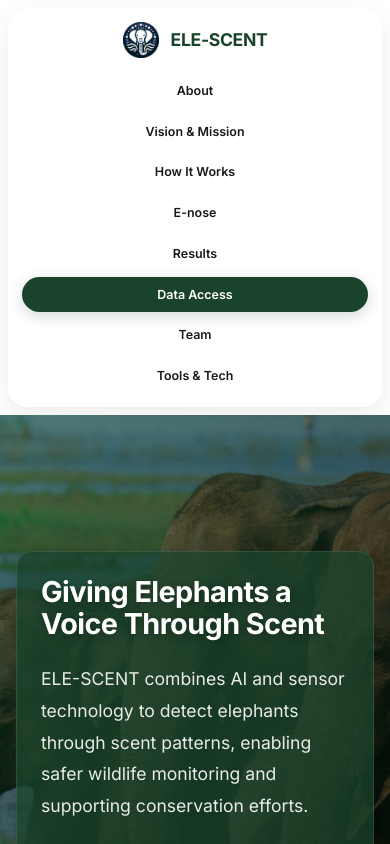
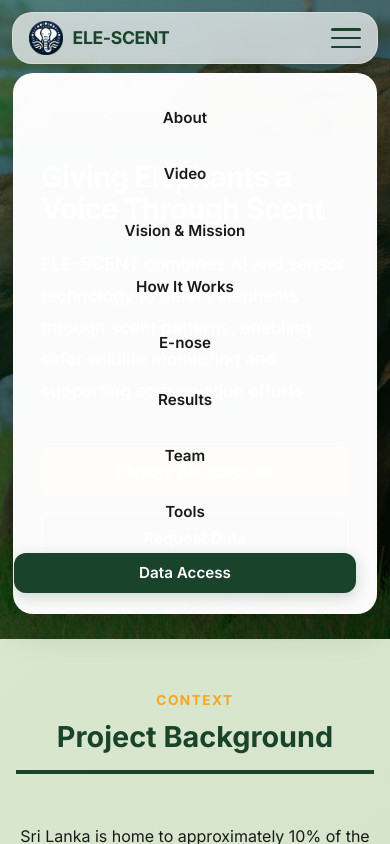
Before and after one commit to Akila618/ele_scent_landing_page, a React (Vite) app: page / in a window 390 px wide. Shown: the top 844 px of the page. Built offline with nearby package versions, Linux system fonts and the light colour scheme.

Commit message:
added video

```diff
--- a/src/App.jsx
+++ b/src/App.jsx
@@ -16,6 +16,9 @@ import Footer from './components/Footer'
 import 'bootstrap/dist/css/bootstrap.min.css';
 
 
+import SystemVideoSection from './components/SystemVideoSection'
+import BackToTop from './components/BackToTop'
+
 function App() {
   return (
     <div className="app">
@@ -24,6 +27,7 @@ function App() {
       <ProjectContext />
       <VisionMission />
       <AboutProject />
+      <SystemVideoSection />
       <Features />
       <ENoseSection />
       <ConfidentialResultsSection />
@@ -32,6 +36,7 @@ function App() {
       <ToolsTech />
       <ContactUs />
       <Footer />
+      <BackToTop />
     </div>
   )
 }
--- /dev/null
+++ b/src/components/BackToTop.css
@@ -0,0 +1,56 @@
+.back-to-top {
+  position: fixed;
+  bottom: 2rem;
+  right: 2rem;
+  width: 48px;
+  height: 48px;
+  border-radius: 50%;
+  background-color: var(--primary-color);
+  color: #ffffff;
+  border: 1px solid rgba(255, 255, 255, 0.2);
+  display: flex;
+  align-items: center;
+  justify-content: center;
+  cursor: pointer;
+  z-index: 999;
+  box-shadow: 0 8px 24px rgba(26, 67, 43, 0.3);
+  opacity: 0;
+  visibility: hidden;
+  transform: translateY(20px) scale(0.9);
+  transition: all 0.3s cubic-bezier(0.4, 0, 0.2, 1);
+}
+
+.back-to-top.visible {
+  opacity: 1;
+  visibility: visible;
+  transform: translateY(0) scale(1);
+}
+
+.back-to-top:hover {
+  background-color: var(--secondary-color);
+  color: #ffffff;
+  transform: translateY(-4px) scale(1.05);
+  box-shadow: 0 12px 28px rgba(245, 166, 35, 0.4);
+}
+
+.back-to-top:active {
+  transform: translateY(-1px) scale(0.98);
+}
+
+@media (max-width: 768px) {
+  .back-to-top {
+    bottom: 1.5rem;
+    right: 1.5rem;
+    width: 42px;
+    height: 42px;
+  }
+}
+
+@media (max-width: 480px) {
+  .back-to-top {
+    bottom: 1.2rem;
+    right: 1.2rem;
+    width: 38px;
+    height: 38px;
+  }
+}
--- /dev/null
+++ b/src/components/BackToTop.jsx
@@ -0,0 +1,48 @@
+import { useState, useEffect } from 'react'
+import './BackToTop.css'
+
+export default function BackToTop() {
+  const [isVisible, setIsVisible] = useState(false)
+
+  useEffect(() => {
+    const toggleVisibility = () => {
+      if (window.scrollY > 400) {
+        setIsVisible(true)
+      } else {
+        setIsVisible(false)
+      }
+    }
+
+    window.addEventListener('scroll', toggleVisibility)
+    return () => window.removeEventListener('scroll', toggleVisibility)
+  }, [])
+
+  const scrollToTop = () => {
+    window.scrollTo({
+      top: 0,
+      behavior: 'smooth'
+    })
+  }
+
+  return (
+    <button
+      className={`back-to-top ${isVisible ? 'visible' : ''}`}
+      onClick={scrollToTop}
+      aria-label="Back to Top"
+      title="Back to Top"
+    >
+      <svg
+        width="20"
+        height="20"
+        viewBox="0 0 24 24"
+        fill="none"
+        stroke="currentColor"
+        strokeWidth="2.5"
+        strokeLinecap="round"
+        strokeLinejoin="round"
+      >
+        <polyline points="18 15 12 9 6 15"></polyline>
+      </svg>
+    </button>
+  )
+}
--- a/src/components/Header.css
+++ b/src/components/Header.css
@@ -4,25 +4,25 @@
   left: 0;
   width: 100%;
   z-index: 1000;
-  padding: 1.5rem;
-  pointer-events: none; /* Let clicks pass through the wrapper */
+  padding: 1.25rem 1.5rem;
+  pointer-events: none;
   transition: all var(--transition-normal);
 }
 
 .header-wrapper.scrolled {
-  padding: 1rem 1.5rem;
+  padding: 0.75rem 1.5rem;
 }
 
 .header {
-  max-width: 1200px;
+  max-width: 1240px;
   margin: 0 auto;
-  pointer-events: auto; /* Re-enable clicks for the header itself */
+  pointer-events: auto;
   background: var(--glass-bg);
   backdrop-filter: blur(16px);
   -webkit-backdrop-filter: blur(16px);
   border: 1px solid var(--glass-border);
   border-radius: 50px;
-  padding: 0.8rem 1.5rem;
+  padding: 0.6rem 1.5rem;
   box-shadow: 0 10px 30px rgba(0, 0, 0, 0.08);
   transition: all var(--transition-normal);
   display: flex;
@@ -32,15 +32,16 @@
 
 .header-wrapper.scrolled .header {
   box-shadow: 0 15px 40px rgba(0, 0, 0, 0.12);
-  background: rgba(255, 255, 255, 0.85);
+  background: rgba(255, 255, 255, 0.92);
 }
 
 .logo {
   display: flex;
   align-items: center;
-  gap: 0.75rem;
+  gap: 0.6rem;
   text-decoration: none;
   transition: transform var(--transition-fast);
+  flex-shrink: 0;
 }
 
 .logo:hover {
@@ -48,21 +49,22 @@
 }
 
 .logo-img {
-  width: 36px;
-  height: 36px;
+  width: 34px;
+  height: 34px;
   object-fit: contain;
 }
 
 .logo-text {
-  font-size: 1.3rem;
+  font-size: 1.25rem;
   font-weight: 800;
   color: var(--primary-color);
   letter-spacing: -0.02em;
+  white-space: nowrap;
 }
 
 .nav {
   display: flex;
-  gap: 1rem;
+  gap: 0.35rem;
   align-items: center;
 }
 
@@ -70,24 +72,25 @@
   text-decoration: none;
   color: var(--text-dark);
   font-weight: 600;
-  font-size: 0.95rem;
-  padding: 0.5rem 1rem;
+  font-size: 0.88rem;
+  padding: 0.45rem 0.85rem;
   border-radius: 30px;
   transition: all var(--transition-fast);
+  white-space: nowrap;
 }
 
 .nav a:not(.nav-cta):hover {
-  background-color: rgba(26, 67, 43, 0.05);
+  background-color: rgba(26, 67, 43, 0.08);
   color: var(--primary-color);
 }
 
 .nav-cta {
   background-color: var(--primary-color);
   color: white !important;
-  padding: 0.6rem 1.5rem;
+  padding: 0.5rem 1.25rem !important;
   border-radius: 30px;
   font-weight: 600;
-  margin-left: 0.5rem;
+  margin-left: 0.35rem;
   transition: all var(--transition-fast) !important;
   box-shadow: 0 4px 15px rgba(26, 67, 43, 0.2);
 }
@@ -98,88 +101,108 @@
   box-shadow: 0 6px 20px rgba(26, 67, 43, 0.3);
 }
 
-@media (max-width: 1024px) {
+.mobile-menu-btn {
+  display: none;
+  flex-direction: column;
+  justify-content: space-between;
+  width: 30px;
+  height: 20px;
+  background: transparent;
+  border: none;
+  cursor: pointer;
+  padding: 0;
+  z-index: 1001;
+}
+
+.mobile-menu-btn span {
+  width: 100%;
+  height: 2.5px;
+  background-color: var(--primary-color);
+  border-radius: 2px;
+  transition: all 0.3s ease;
+}
+
+.mobile-menu-btn.open span:nth-child(1) {
+  transform: translateY(8.5px) rotate(45deg);
+}
+
+.mobile-menu-btn.open span:nth-child(2) {
+  opacity: 0;
+}
+
+.mobile-menu-btn.open span:nth-child(3) {
+  transform: translateY(-8.5px) rotate(-45deg);
+}
+
+/* Responsive Breakpoints */
+
+@media (max-width: 1100px) {
+  .nav a {
+    font-size: 0.82rem;
+    padding: 0.4rem 0.65rem;
+  }
+}
+
+@media (max-width: 960px) {
+  .header-wrapper {
+    padding: 1rem;
+  }
+
   .header {
-    gap: 1rem;
+    border-radius: 24px;
+  }
+
+  .mobile-menu-btn {
+    display: flex;
   }
 
   .nav {
-    flex-wrap: wrap;
-    justify-content: center;
+    position: absolute;
+    top: calc(100% + 10px);
+    left: 0;
+    right: 0;
+    background: rgba(255, 255, 255, 0.98);
+    backdrop-filter: blur(20px);
+    -webkit-backdrop-filter: blur(20px);
+    border: 1px solid var(--glass-border);
+    border-radius: 20px;
+    padding: 1.25rem;
+    flex-direction: column;
     gap: 0.5rem;
+    box-shadow: 0 15px 35px rgba(0, 0, 0, 0.15);
+    display: none;
+  }
+
+  .nav.mobile-open {
+    display: flex;
+    animation: fadeIn 0.25s ease-out forwards;
   }
 
   .nav a {
-    white-space: nowrap;
-  }
-}
-
-@media (max-width: 768px) {
-  .header-wrapper {
-    position: sticky;
-    top: 0;
-    padding: 1rem;
-    z-index: 1000;
-  }
-
-  .header {
-    flex-direction: column;
-    gap: 1rem;
-    border-radius: 20px;
-    padding: 1rem;
-  }
-
-  .nav {
-    gap: 0.5rem;
-    flex-wrap: wrap;
-    justify-content: center;
+    width: 100%;
+    text-align: center;
+    padding: 0.75rem 1rem;
+    font-size: 0.95rem;
+    border-radius: 12px;
   }
 
   .nav-cta {
     margin-left: 0;
+    margin-top: 0.5rem;
   }
 }
 
 @media (max-width: 480px) {
   .header-wrapper {
-    position: sticky;
-    top: 0;
-    padding: 0.5rem;
+    padding: 0.75rem;
   }
 
   .header {
-    padding: 0.8rem;
-  }
-
-  .nav {
-    display: grid;
-    grid-template-columns: repeat(2, minmax(0, 1fr));
-    width: 100%;
-    gap: 0.4rem;
-  }
-
-  .nav a {
-    width: 100%;
-    text-align: center;
-    font-size: 0.78rem;
-    padding: 0.45rem 0.55rem;
-  }
-
-  .nav-cta {
-    padding: 0.45rem 0.55rem;
+    padding: 0.5rem 1rem;
+    border-radius: 20px;
   }
 
   .logo-text {
     font-size: 1.1rem;
   }
 }
-
-@media (max-width: 360px) {
-  .nav {
-    grid-template-columns: 1fr;
-  }
-
-  .nav a {
-    font-size: 0.76rem;
-  }
-}
--- a/src/components/Header.jsx
+++ b/src/components/Header.jsx
@@ -3,6 +3,7 @@ import './Header.css'
 
 export default function Header() {
   const [scrolled, setScrolled] = useState(false);
+  const [mobileMenuOpen, setMobileMenuOpen] = useState(false);
 
   useEffect(() => {
     const handleScroll = () => {
@@ -12,22 +13,42 @@ export default function Header() {
     return () => window.removeEventListener('scroll', handleScroll);
   }, []);
 
+  const toggleMobileMenu = () => {
+    setMobileMenuOpen(!mobileMenuOpen);
+  };
+
+  const closeMobileMenu = () => {
+    setMobileMenuOpen(false);
+  };
+
   return (
     <div className={`header-wrapper ${scrolled ? 'scrolled' : ''}`}>
       <header className="header">
-        <a href="#" className="logo">
+        <a href="#" className="logo" onClick={closeMobileMenu}>
           <img src="/images/logo.png" alt="ELE-SCENT Logo" className="logo-img" />
           <span className="logo-text">ELE-SCENT</span>
         </a>
-        <nav className="nav">
-          <a href="#about">About</a>
-          <a href="#vision-mission">Vision &amp; Mission</a>
-          <a href="#features">How It Works</a>
-          <a href="#e-nose">E-nose</a>
-          <a href="#results">Results</a>
-          <a href="#data" className="nav-cta">Data Access</a>
-          <a href="#project-team">Team</a>
-          <a href="#tools-tech">Tools &amp; Tech</a>
+
+        <button
+          className={`mobile-menu-btn ${mobileMenuOpen ? 'open' : ''}`}
+          onClick={toggleMobileMenu}
+          aria-label="Toggle Navigation Menu"
+        >
+          <span></span>
+          <span></span>
+          <span></span>
+        </button>
+
+        <nav className={`nav ${mobileMenuOpen ? 'mobile-open' : ''}`}>
+          <a href="#about" onClick={closeMobileMenu}>About</a>
+          <a href="#system-video" onClick={closeMobileMenu}>Video</a>
+          <a href="#vision-mission" onClick={closeMobileMenu}>Vision &amp; Mission</a>
+          <a href="#features" onClick={closeMobileMenu}>How It Works</a>
+          <a href="#e-nose" onClick={closeMobileMenu}>E-nose</a>
+          <a href="#results" onClick={closeMobileMenu}>Results</a>
+          <a href="#project-team" onClick={closeMobileMenu}>Team</a>
+          <a href="#tools-tech" onClick={closeMobileMenu}>Tools</a>
+          <a href="#data" className="nav-cta" onClick={closeMobileMenu}>Data Access</a>
         </nav>
       </header>
     </div>
--- /dev/null
+++ b/src/components/SystemVideoSection.css
@@ -0,0 +1,107 @@
+.system-video-section {
+  padding: 6rem 1.5rem;
+  background-color: var(--bg-secondary, #f8faf9);
+  position: relative;
+  overflow: hidden;
+}
+
+.system-video-container {
+  max-width: 1100px;
+  margin: 0 auto;
+}
+
+.system-video-header {
+  margin-bottom: 3rem;
+  opacity: 0;
+  transform: translateY(30px);
+  transition: all 0.8s cubic-bezier(0.25, 0.46, 0.45, 0.94);
+}
+
+.system-video-section.animate .system-video-header {
+  opacity: 1;
+  transform: translateY(0);
+}
+
+.system-video-header h2 {
+  font-size: clamp(2rem, 3.5vw, 2.5rem);
+  color: var(--primary-color);
+  margin-top: 0.5rem;
+  margin-bottom: 1rem;
+}
+
+.system-video-header p {
+  color: var(--text-muted);
+  font-size: 1.1rem;
+  max-width: 650px;
+  margin: 0 auto;
+}
+
+.system-video-wrapper {
+  background: rgba(255, 255, 255, 0.85);
+  backdrop-filter: blur(12px);
+  -webkit-backdrop-filter: blur(12px);
+  border: 1px solid rgba(26, 67, 43, 0.15);
+  border-radius: 24px;
+  padding: 1.5rem;
+  box-shadow: 0 20px 40px rgba(0, 0, 0, 0.08);
+  opacity: 0;
+  transform: translateY(40px);
+  transition: all 0.8s cubic-bezier(0.25, 0.46, 0.45, 0.94) 0.2s;
+}
+
+.system-video-section.animate .system-video-wrapper {
+  opacity: 1;
+  transform: translateY(0);
+}
+
+.video-responsive {
+  position: relative;
+  width: 100%;
+  border-radius: 16px;
+  overflow: hidden;
+  box-shadow: 0 10px 25px rgba(0, 0, 0, 0.15);
+  background-color: #000;
+  aspect-ratio: 16 / 9;
+}
+
+.system-video-element {
+  width: 100%;
+  height: 100%;
+  display: block;
+  object-fit: contain;
+}
+
+.system-video-info {
+  margin-top: 1.5rem;
+  padding: 1rem 0.5rem 0.5rem;
+  display: flex;
+  flex-direction: column;
+  gap: 0.75rem;
+}
+
+.info-chip {
+  display: inline-flex;
+  align-items: center;
+  gap: 8px;
+  color: var(--primary-color);
+  font-weight: 600;
+  font-size: 1rem;
+}
+
+.info-desc {
+  color: var(--text-muted);
+  font-size: 0.98rem;
+  line-height: 1.6;
+  margin: 0;
+}
+
+@media (max-width: 768px) {
+  .system-video-section {
+    padding: 4rem 1rem;
+  }
+
+  .system-video-wrapper {
+    padding: 1rem;
+    border-radius: 18px;
+  }
+}
--- /dev/null
+++ b/src/components/SystemVideoSection.jsx
@@ -0,0 +1,49 @@
+import { useState, useRef } from 'react'
+import { useInView } from '../hooks/useInView'
+import './SystemVideoSection.css'
+
+export default function SystemVideoSection() {
+  const [ref, isInView] = useInView()
+  const [isPlaying, setIsPlaying] = useState(false)
+  const videoRef = useRef(null)
+
+  const handlePlayToggle = () => {
+    if (videoRef.current) {
+      if (isPlaying) {
+        videoRef.current.pause()
+      } else {
+        videoRef.current.play()
+      }
+      setIsPlaying(!isPlaying)
+    }
+  }
+
+  return (
+    <section id="system-video" className={`system-video-section ${isInView ? 'animate' : ''}`} ref={ref}>
+      <div className="system-video-container">
+        <div className="system-video-header text-center">
+          <span className="section-badge">System Overview</span>
+          <h2>See ELE-SCENT in Action</h2>
+          <p>Watch a detailed walkthrough of the complete ELE-SCENT monitoring & detection ecosystem.</p>
+        </div>
+
+        <div className="system-video-wrapper glass-panel">
+          <div className="video-responsive">
+            <video
+              ref={videoRef}
+              className="system-video-element"
+              controls
+              preload="none"
+              onPlay={() => setIsPlaying(true)}
+              onPause={() => setIsPlaying(false)}
+              onEnded={() => setIsPlaying(false)}
+            >
+              <source src="/images/elescent.mp4" type="video/mp4" />
+              Your browser does not support the video tag.
+            </video>
+          </div>
+        </div>
+      </div>
+    </section>
+  )
+}
```
